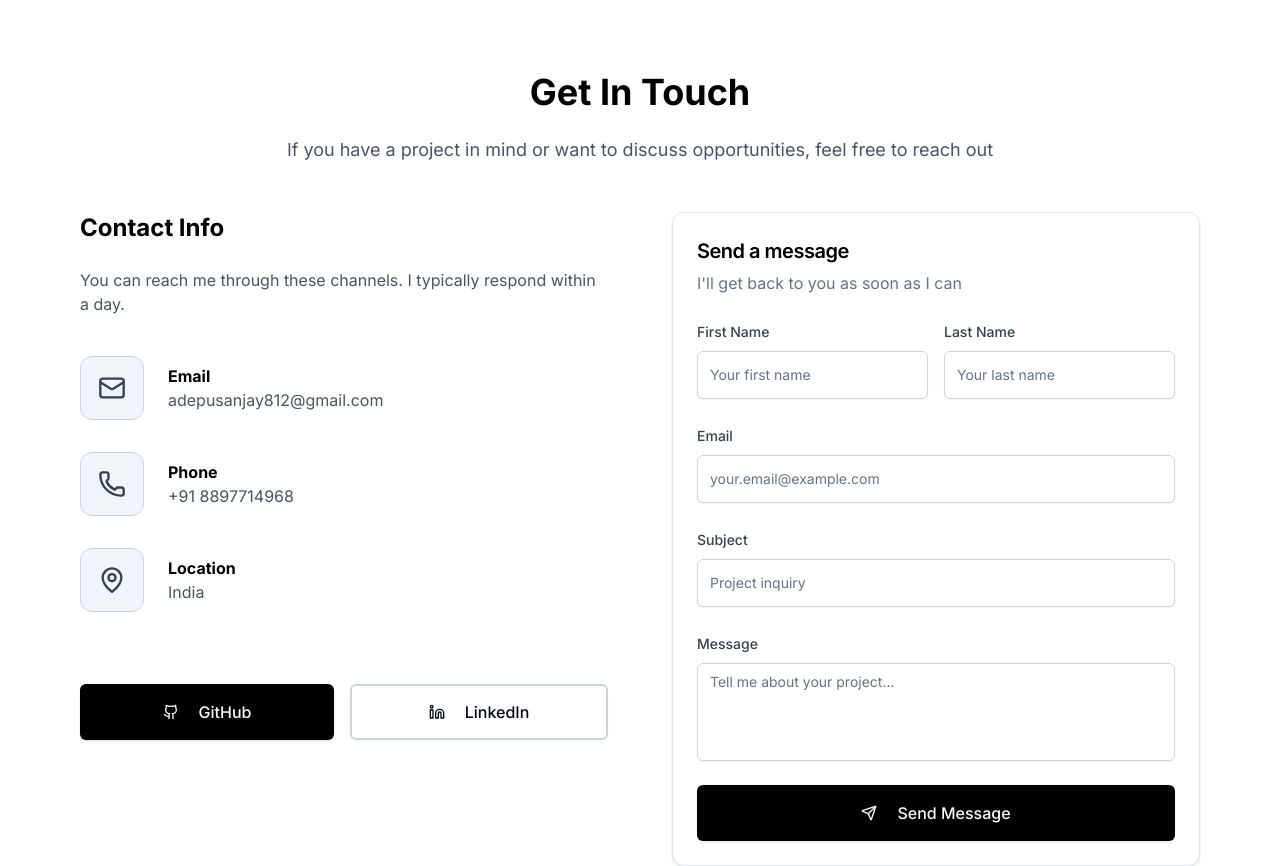
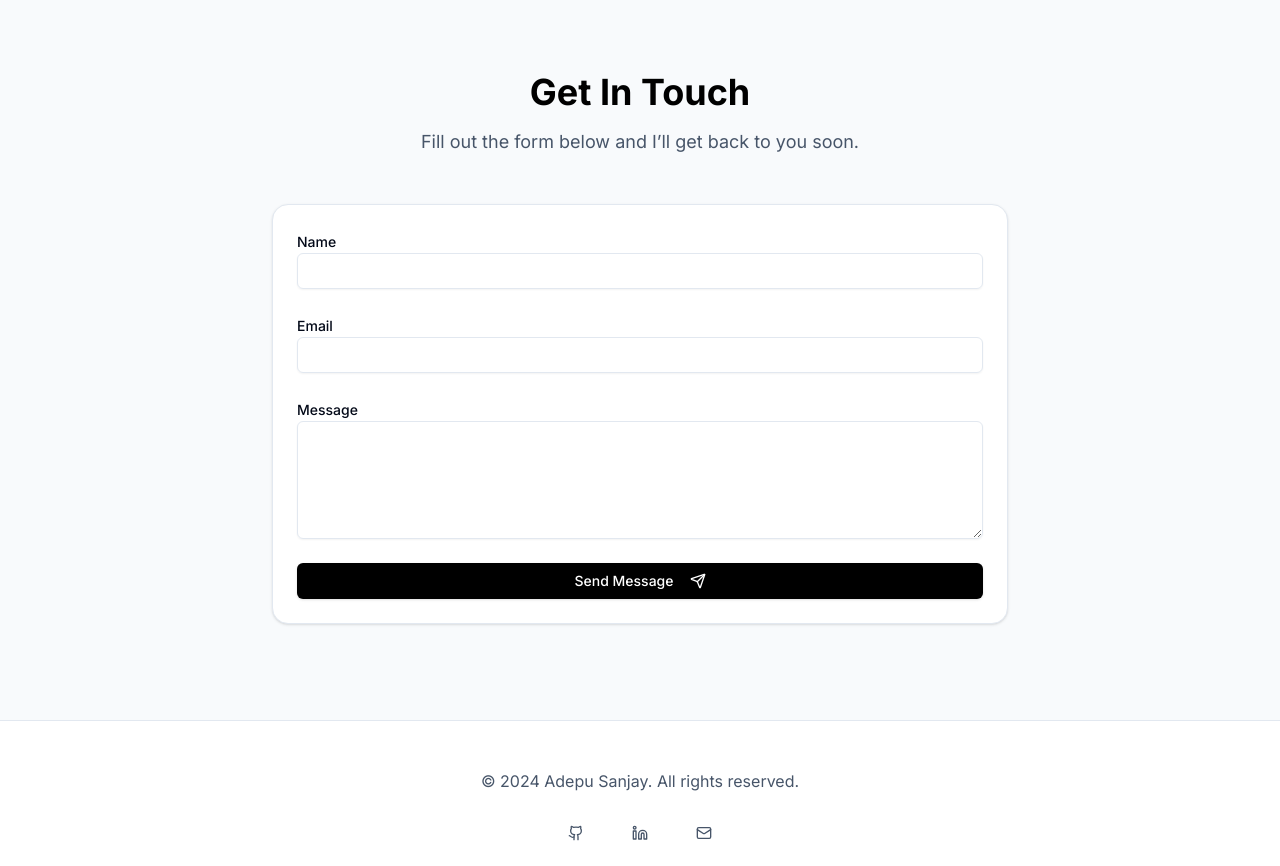
Before and after one commit to AdepuSanjay/sanjayadepu, a Next.js app: page / in a window 1280 px wide. Shown: the part 4040-4906 px from the top of the page. Built offline with nearby package versions, Linux system fonts and the light colour scheme.

Commit message:
Update page.js

```diff
--- a/app/page.js
+++ b/app/page.js
@@ -681,111 +681,71 @@ export default function Portfolio() {
       </section>
 
       {/* Contact Section */}
-      <section id="contact" className="relative z-0 py-16 lg:py-24 bg-white border-t border-slate-200">
-        <div className="container mx-auto px-4 max-w-6xl">
-          <h2 className="text-2xl sm:text-3xl lg:text-4xl font-bold mb-4 lg:mb-6 text-black text-center">
+<section id="contact" className="relative z-0 py-16 lg:py-24 bg-slate-50 border-t border-slate-200">
+  <div className="container mx-auto px-4 max-w-3xl">
+    <motion.div
+      initial={isMobile ? { opacity: 1, y: 0 } : { opacity: 0, y: 20 }}
+      whileInView={{ opacity: 1, y: 0 }}
+      transition={{ duration: 0.6 }}
+      viewport={{ once: true }}
+      className="text-center mb-12"
+    >
+      <h2 className="text-2xl sm:text-3xl lg:text-4xl font-bold text-black mb-4">
         Get In Touch
       </h2>
-          <p className="text-sm sm:text-base lg:text-lg text-slate-600 max-w-3xl mx-auto leading-relaxed text-center mb-12">
-            If you have a project in mind or want to discuss opportunities, feel free to reach out
+      <p className="text-sm sm:text-base lg:text-lg text-slate-600">
+        Fill out the form below and I’ll get back to you soon.
       </p>
+    </motion.div>
 
-          <div className="grid lg:grid-cols-2 gap-8 lg:gap-16">
-            <div className="space-y-6 lg:space-y-10">
+    <form
+      onSubmit={async (e) => {
+        e.preventDefault()
+        const formData = {
+          name: e.target.name.value,
+          email: e.target.email.value,
+          message: e.target.message.value,
+        }
+
+        const res = await fetch("https://sanjayadepu-ax58.vercel.app/api/contact", {
+          method: "POST",
+          headers: { "Content-Type": "application/json" },
+          body: JSON.stringify(formData),
+        })
+
+        if (res.ok) {
+          alert("Message sent successfully ✅")
+          e.target.reset()
+        } else {
+          alert("Failed to send message ❌")
+        }
+      }}
+      className="space-y-6 bg-white shadow p-6 rounded-2xl border border-slate-200"
+    >
       <div>
-                <h3 className="text-xl lg:text-2xl font-bold mb-3 lg:mb-6 text-black">Contact Info</h3>
-                <p className="text-slate-600 mb-4 lg:mb-8 text-sm lg:text-base leading-relaxed">
-                  You can reach me through these channels. I typically respond within a day.
-                </p>
+        <Label htmlFor="name">Name</Label>
+        <Input id="name" name="name" type="text" required />
       </div>
 
-              <div className="space-y-4 lg:space-y-8">
-                {[
-                  { icon: Mail, title: 'Email', value: 'adepusanjay812@gmail.com' },
-                  { icon: Phone, title: 'Phone', value: '+91 8897714968' },
-                  { icon: MapPin, title: 'Location', value: 'India' }
-                ].map((contact, index) => (
-                  <div key={index} className="flex items-center space-x-4 lg:space-x-6 group">
-                    <div className="w-12 h-12 lg:w-16 lg:h-16 bg-slate-100 border border-slate-300 rounded-lg lg:rounded-xl flex items-center justify-center">
-                      <contact.icon className="h-5 w-5 lg:h-7 lg:w-7 text-slate-700" />
-                    </div>
       <div>
-                      <h4 className="font-bold text-black text-sm lg:text-base">{contact.title}</h4>
-                      <p className="text-slate-600 text-sm lg:text-base">{contact.value}</p>
-                    </div>
-                  </div>
-                ))}
+        <Label htmlFor="email">Email</Label>
+        <Input id="email" name="email" type="email" required />
       </div>
 
-              <div className="flex space-x-4 pt-4 lg:pt-8">
-                <Button
-                  size="lg"
-                  className="flex-1 bg-black hover:bg-slate-800 h-12 lg:h-14 text-sm lg:text-base"
-                  onClick={() => window.open(socialLinks.github, '_blank')}
-                >
-                  <Github className="mr-2 lg:mr-3 h-4 w-4 lg:h-5 lg:w-5" />
-                  GitHub
-                </Button>
-                <Button
-                  size="lg"
-                  variant="outline"
-                  className="flex-1 border-2 border-slate-300 hover:border-slate-400 hover:bg-slate-50 h-12 lg:h-14 text-sm lg:text-base"
-                  onClick={() => window.open(socialLinks.linkedin, '_blank')}
-                >
-                  <Linkedin className="mr-2 lg:mr-3 h-4 w-4 lg:h-5 lg:w-5" />
-                  LinkedIn
-                </Button>
-              </div>
+      <div>
+        <Label htmlFor="message">Message</Label>
+        <Textarea id="message" name="message" rows="5" required />
       </div>
 
-            <Card className="border border-slate-200 bg-white">
-              <CardHeader className="pb-4 lg:pb-6">
-                <CardTitle className="text-lg lg:text-xl text-black">Send a message</CardTitle>
-                <CardDescription className="text-sm lg:text-base">
-                  I'll get back to you as soon as I can
-                </CardDescription>
-              </CardHeader>
-              <CardContent className="space-y-4 lg:space-y-6">
-                <div className="grid grid-cols-2 gap-3 lg:gap-4">
-                  <div className="space-y-2">
-                    <Label htmlFor="firstName" className="text-slate-700 font-medium text-xs lg:text-sm">
-                      First Name
-                    </Label>
-                    <Input id="firstName" placeholder="Your first name" className="h-10 lg:h-12 border-slate-300 text-sm" />
-                  </div>
-                  <div className="space-y-2">
-                    <Label htmlFor="lastName" className="text-slate-700 font-medium text-xs lg:text-sm">
-                      Last Name
-                    </Label>
-                    <Input id="lastName" placeholder="Your last name" className="h-10 lg:h-12 border-slate-300 text-sm" />
-                  </div>
-                </div>
-                <div className="space-y-2">
-                  <Label htmlFor="email" className="text-slate-700 font-medium text-xs lg:text-sm">Email</Label>
-                  <Input id="email" type="email" placeholder="your.email@example.com" className="h-10 lg:h-12 border-slate-300 text-sm" />
-                </div>
-                <div className="space-y-2">
-                  <Label htmlFor="subject" className="text-slate-700 font-medium text-xs lg:text-sm">Subject</Label>
-                  <Input id="subject" placeholder="Project inquiry" className="h-10 lg:h-12 border-slate-300 text-sm" />
-                </div>
-                <div className="space-y-2">
-                  <Label htmlFor="message" className="text-slate-700 font-medium text-xs lg:text-sm">Message</Label>
-                  <Textarea
-                    id="message"
-                    placeholder="Tell me about your project..."
-                    rows={4}
-                    className="border-slate-300 resize-none text-sm"
-                  />
-                </div>
-                <Button size="lg" className="w-full bg-black hover:bg-slate-800 h-12 lg:h-14 text-sm lg:text-base">
-                  <Send className="mr-2 lg:mr-3 h-4 w-4 lg:h-5 lg:w-5" />
-                  Send Message
+      <Button type="submit" className="bg-black text-white hover:bg-slate-800 w-full">
+        Send Message <Send className="ml-2 h-4 w-4" />
       </Button>
-              </CardContent>
-            </Card>
-          </div>
+    </form>
   </div>
 </section>
+
+
+
 
       {/* Footer */}
       <footer className="py-8 lg:py-12 bg-white text-slate-900 border-t border-slate-200">
```
Lines whose indentation alone changed are shown as unchanged.
